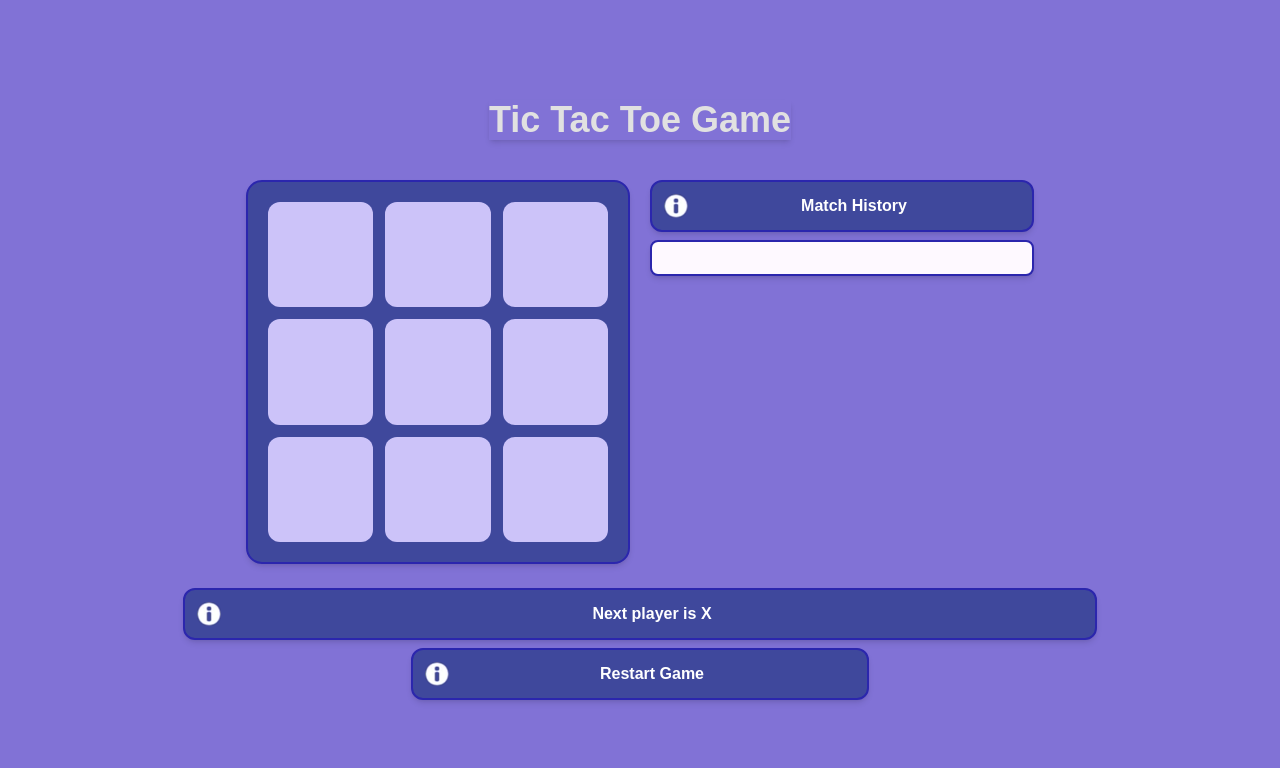
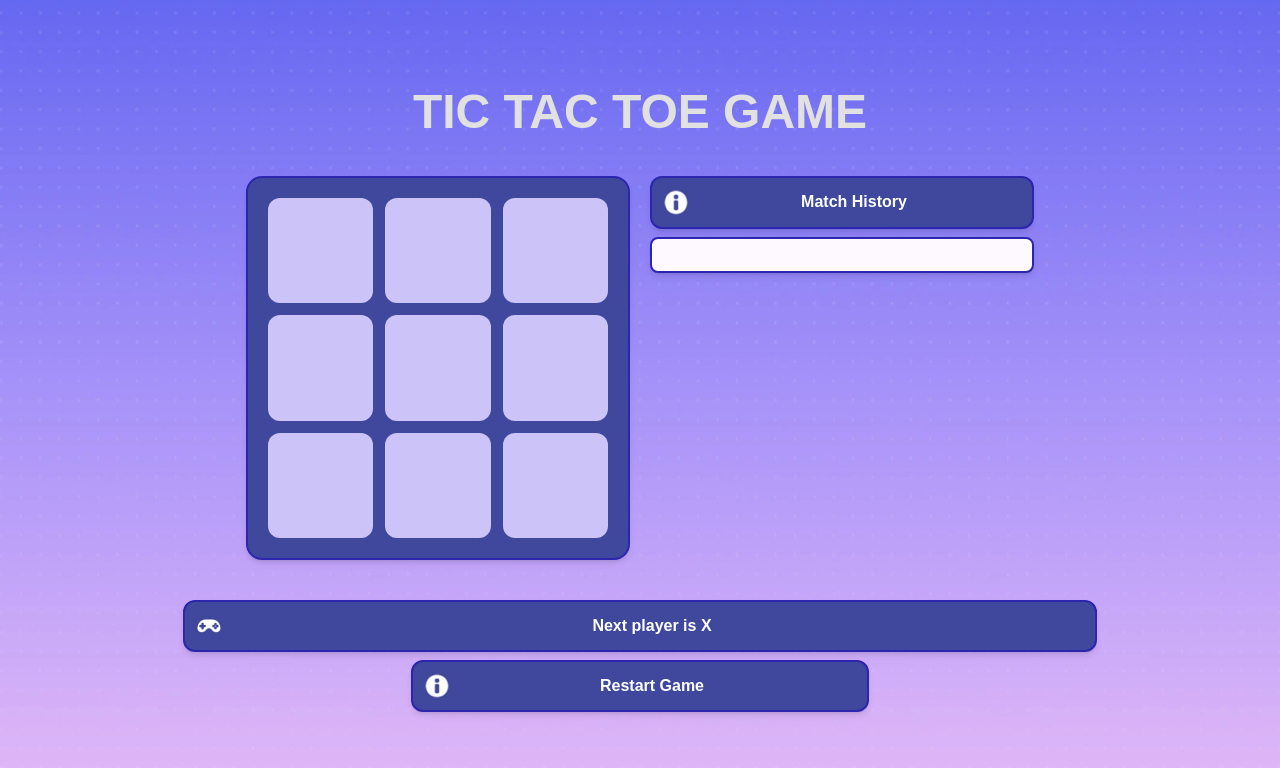
Before and after one commit to Framzy/React-Tic-Tac-Toe, a React (Vite) app: page / in a window 1280 px wide. Shown: the top 768 px of the page. Built offline with nearby package versions, Linux system fonts and the light colour scheme; the HTML template or start-up script is replaced by a standard one.

Commit message:
enhance layout with background image and improve component structure

```diff
--- a/src/app/Layout.jsx
+++ b/src/app/Layout.jsx
@@ -1,4 +1,5 @@
 import { useGameLogic } from "../hooks/useGameLogic";
+import background from "../assets/background.webp";
 import Board from "../components/Board";
 import GameInfo from "../components/GameInfo";
 import Status from "../components/Status";
@@ -11,11 +12,22 @@ export default function Layout() {
     useGameLogic();
 
   return (
-    <>
-      <main className="bg-[#8172d6] h-screen w-full flex justify-center items-center">
-        <div className="w-5/7 flex flex-col justify-center items-center">
-          <h1 className=" text-[#e1e1e1] text-center text-4xl font-bold mb-10 shadow-md">
-            Tic Tac Toe Game
+    <main className="relative min-h-screen w-full flex justify-center items-center overflow-hidden">
+      {/* Layer 1: Background Image */}
+      <div
+        className="bg-layer absolute inset-0 -z-10 bg-center bg-cover bg-no-repeat"
+        style={{
+          backgroundImage: `url(${background})`,
+        }}
+      ></div>
+
+      {/* Layer 2: Stars */}
+      <div className="stars-layer fixed inset-0 pointer-events-none -z-10"></div>
+
+      {/* Layer 3: Content */}
+      <div className="content relative z-10 w-5/7 flex flex-col justify-center items-center gap-10 p-10 sm:p-0">
+        <h1 className="text-[#e1e1e1] text-center text-4xl sm:text-5xl font-bold">
+          TIC TAC TOE GAME
         </h1>
 
         <TopLayout
@@ -33,6 +45,5 @@ export default function Layout() {
         />
       </div>
     </main>
-    </>
   );
 }
--- a/src/components/GameInfo.jsx
+++ b/src/components/GameInfo.jsx
@@ -7,7 +7,7 @@ export default function GameInfo({ jumpTo, moves }) {
     <div className="game-info flex flex-col items-center gap-2 w-full max-w-[var(--history-width)] h-full aspect-square">
       <section className="w-full">
         <div className="flex items-center p-3 bg-[var(--color-primary)] border-2 border-[var(--color-secondary)] rounded-xl shadow-md">
-          <img src={matchHistoryIcon} alt="Move History" className="w-6 h-6" />
+          <img src={matchHistoryIcon} alt="Move History" className="w-6" />
           <p className="flex-1 text-white text-md text-center font-bold">
             Match History
           </p>
--- a/src/components/Status.jsx
+++ b/src/components/Status.jsx
@@ -1,5 +1,5 @@
 import { calculateWinner } from "../logic/utils/calculateWinner";
-import matchHistoryIcon from "../assets/match-history-icon.webp";
+import gameIcon from "../assets/game-icon.webp";
 
 export default function Status({ xIsNext, squares }) {
   const winner = calculateWinner(squares);
@@ -19,7 +19,7 @@ export default function Status({ xIsNext, squares }) {
   return (
     <>
       <div className="w-full flex items-center p-3 bg-[var(--color-primary)] border-2 border-[var(--color-secondary)] rounded-xl shadow-md">
-        <img src={matchHistoryIcon} alt="Move History" className="w-6 h-6" />
+        <img src={gameIcon} alt="Move History" className="w-6" />
         <p className="flex-1 text-white text-md text-center font-bold">
           {status}
         </p>
--- a/src/layouts/BottomLayout.jsx
+++ b/src/layouts/BottomLayout.jsx
@@ -4,7 +4,7 @@ import ResetButtton from "../logic/components/ResetButton";
 export default function BottomLayout({ xIsNext, currentSquares, resetGame }) {
   return (
     <>
-      <div className="w-full mt-6 flex flex-col justify-center items-center gap-2 ">
+      <div className="w-full flex flex-col justify-center items-center gap-2">
         <Status xIsNext={xIsNext} squares={currentSquares} />
         <ResetButtton resetGame={resetGame} />
       </div>
--- a/src/layouts/TopLayout.jsx
+++ b/src/layouts/TopLayout.jsx
@@ -10,7 +10,7 @@ export default function TopLayout({
 }) {
   return (
     <>
-      <div className="w-full flex flex-col sm:flex-row justify-center items-center gap-5 ==">
+      <div className="w-full flex flex-col sm:flex-row justify-center items-center gap-5 ">
         <Board xIsNext={xIsNext} squares={currentSquares} onPlay={handlePlay} />
         <GameInfo jumpTo={jumpTo} moves={moves} />
       </div>
```
Also changed, not shown: src/assets/background.webp (added), src/assets/game-icon.webp (added). Lines whose indentation alone changed are shown as unchanged.
